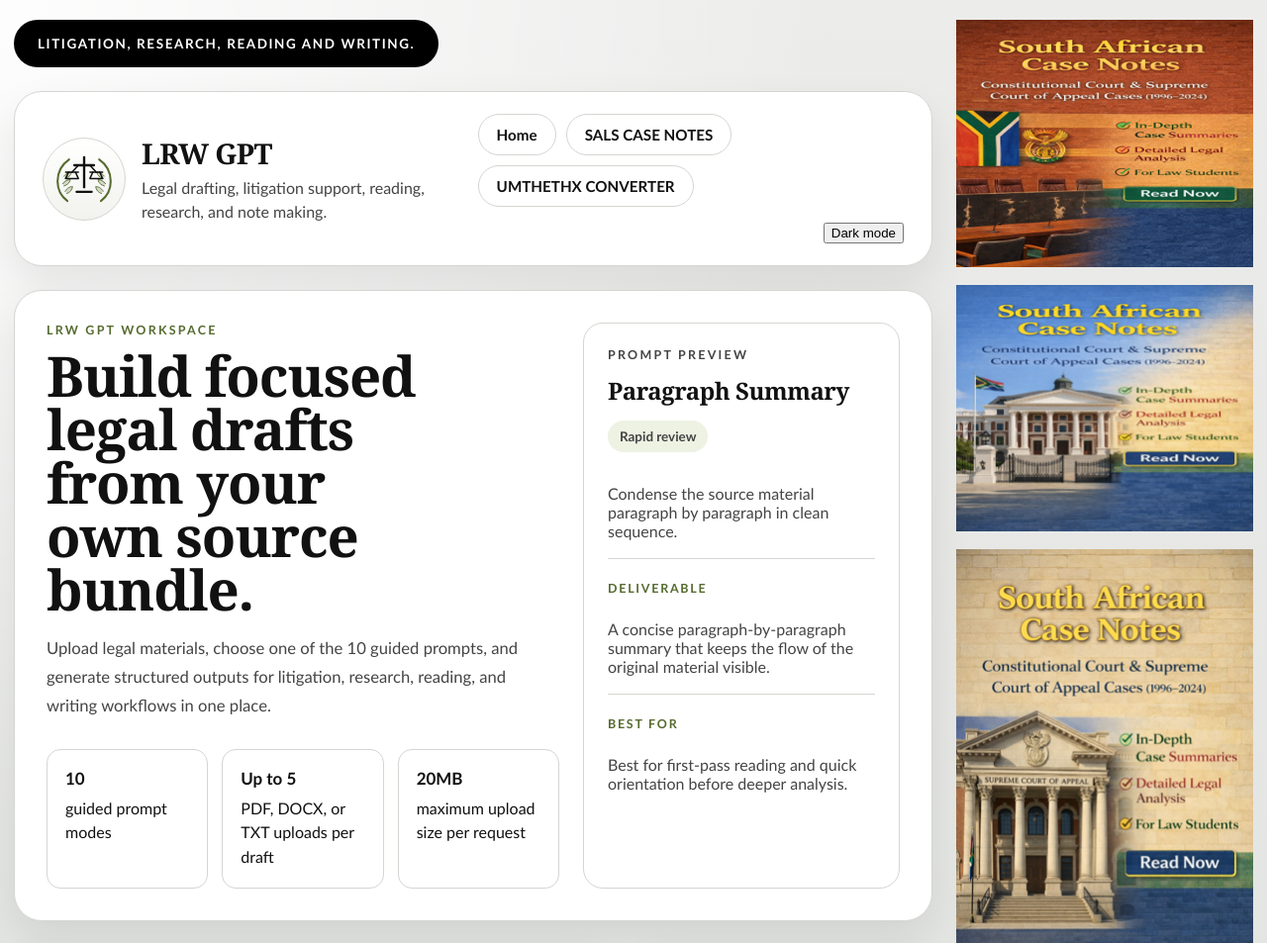
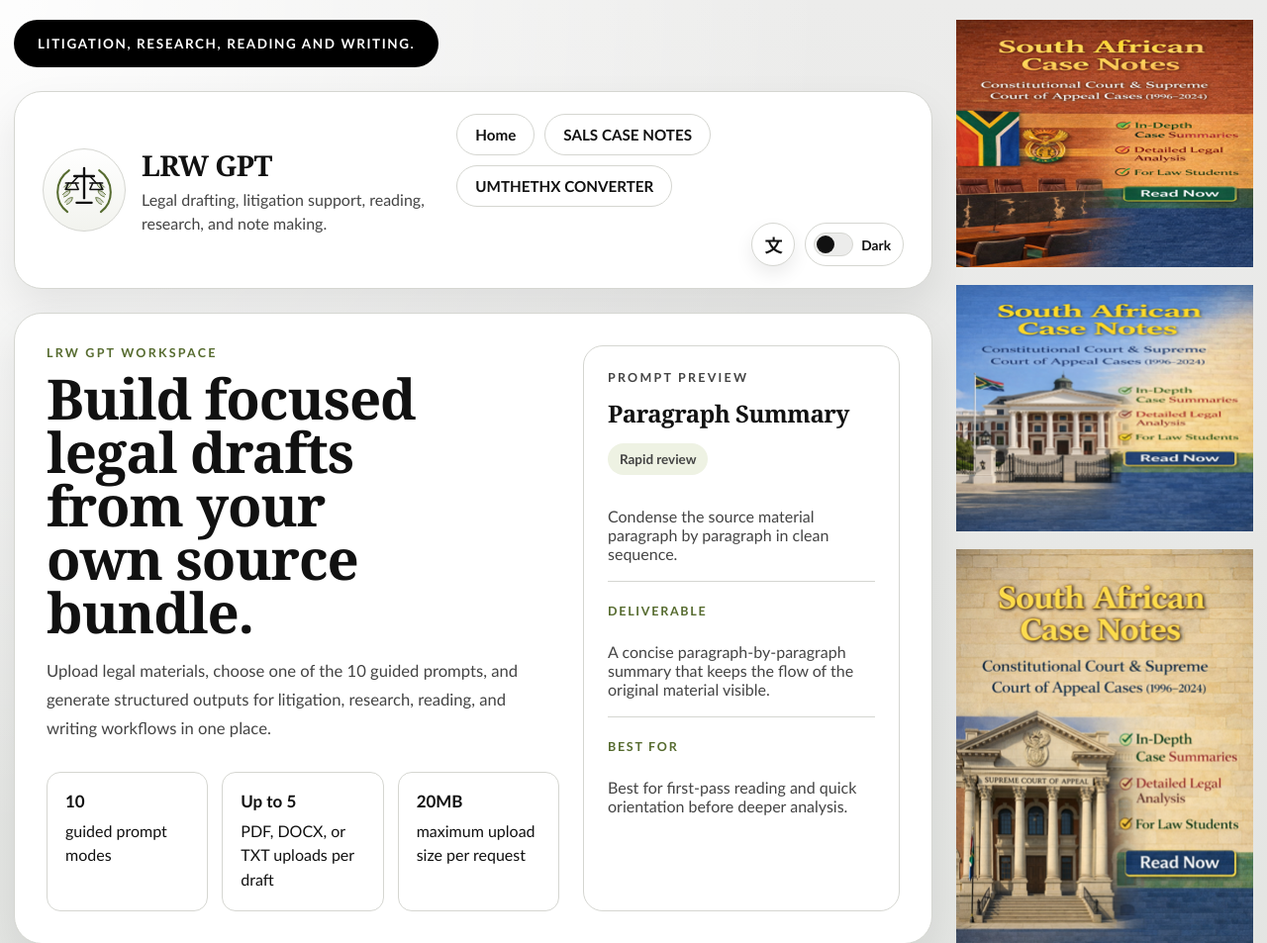
Before and after one commit to jakin250/LRWGPT-Notemaker, a Flask app: page / in a window 1280 px wide. Shown: the top 953 px of the page at 99% size. Run offline with Flask 3, Linux system fonts and the light colour scheme.

Commit message:
Refine header controls with toggle theme switch and round translate button

```diff
--- a/app/static/app.js
+++ b/app/static/app.js
@@ -11,6 +11,7 @@ const copyResultButton = document.getElementById("copyResultButton");
 const draftResult = document.getElementById("draftResult");
 const maxFiles = fileInput ? Number(fileInput.dataset.maxFiles || "0") : 0;
 const themeToggle = document.getElementById("themeToggle");
+const themeToggleText = themeToggle?.querySelector(".theme-toggle-text");
 
 function applyTheme(theme) {
     document.body.dataset.theme = theme;
@@ -18,8 +19,12 @@ function applyTheme(theme) {
 
     if (themeToggle) {
         const isDark = theme === "dark";
-        themeToggle.textContent = isDark ? "Light mode" : "Dark mode";
+        themeToggle.setAttribute("aria-checked", String(isDark));
         themeToggle.setAttribute("aria-label", isDark ? "Switch to light mode" : "Switch to dark mode");
+
+        if (themeToggleText) {
+            themeToggleText.textContent = isDark ? "Light" : "Dark";
+        }
     }
 }
 
@@ -38,6 +43,17 @@ function initializeTranslateWidget() {
         return;
     }
 
+    const markTranslateReady = () => {
+        const combo = translateRoot.querySelector(".goog-te-combo");
+
+        if (!combo) {
+            window.setTimeout(markTranslateReady, 120);
+            return;
+        }
+
+        translateRoot.classList.add("is-ready");
+    };
+
     window.googleTranslateElementInit = () => {
         if (!window.google?.translate?.TranslateElement) {
             return;
@@ -48,6 +64,8 @@ function initializeTranslateWidget() {
             includedLanguages: "af,ar,de,en,es,fr,hi,it,ja,ko,nl,pt,ru,sw,tr,ur,vi,zh-CN,zh-TW,ig,yo,xh,ss,nr,tn,st,nso,ts,ve,zu",
             autoDisplay: false,
         }, "google_translate_element");
+
+        markTranslateReady();
     };
 
     const script = document.createElement("script");
--- a/app/static/styles.css
+++ b/app/static/styles.css
@@ -211,36 +211,38 @@ a {
 }
 
 .translate-widget-shell {
-    display: inline-flex;
-    align-items: center;
-    gap: 0;
-    padding: 0;
-    border: 0;
-    border-radius: 0;
-    background: transparent;
+    position: relative;
+    width: 44px;
+    height: 44px;
+    border-radius: 50%;
+    border: 1px solid var(--line);
+    background: #ffffff;
+    box-shadow: 0 8px 18px rgba(17, 17, 17, 0.08);
+    overflow: hidden;
 }
 
-.utility-label {
+.translate-widget-shell::before {
+    content: "文";
     position: absolute;
-    width: 1px;
-    height: 1px;
-    padding: 0;
-    margin: -1px;
-    overflow: hidden;
-    clip: rect(0, 0, 0, 0);
-    white-space: nowrap;
-    border: 0;
+    inset: 0;
+    display: grid;
+    place-items: center;
+    font-size: 1.1rem;
+    font-weight: 700;
+    color: var(--ink);
+    pointer-events: none;
 }
 
 #google_translate_element {
-    min-width: min(100%, 220px);
+    width: 100%;
+    height: 100%;
 }
 
 #google_translate_element .goog-te-gadget {
-    color: var(--ink-soft) !important;
-    font-family: inherit !important;
-    font-size: 0.92rem !important;
-    line-height: 1 !important;
+    position: relative;
+    width: 100%;
+    height: 100%;
+    font-size: 0 !important;
 }
 
 #google_translate_element .goog-logo-link,
@@ -249,28 +251,69 @@ a {
 }
 
 #google_translate_element .goog-te-combo {
-    width: 220px;
-    max-width: 100%;
-    min-height: 2.75rem;
-    padding: 0.7rem 2.4rem 0.7rem 0.95rem;
-    border: 1px solid var(--line) !important;
-    border-radius: 999px;
-    background: var(--surface-strong);
-    color: var(--ink);
-    font: inherit;
-    font-weight: 700;
-    box-shadow: none;
-    appearance: none;
-    -webkit-appearance: none;
-    background-image: linear-gradient(45deg, transparent 50%, currentColor 50%), linear-gradient(135deg, currentColor 50%, transparent 50%);
-    background-position: calc(100% - 18px) calc(50% - 2px), calc(100% - 12px) calc(50% - 2px);
-    background-size: 6px 6px, 6px 6px;
-    background-repeat: no-repeat;
+    position: absolute;
+    inset: 0;
+    width: 100%;
+    height: 100%;
+    opacity: 0;
+    cursor: pointer;
+    border: 0 !important;
 }
 
 #google_translate_element .goog-te-combo:focus {
-    outline: 3px solid rgba(13, 107, 82, 0.12);
-    border-color: rgba(13, 107, 82, 0.5) !important;
+    opacity: 1;
+    background: #ffffff;
+    color: var(--ink);
+    font-size: 0.9rem;
+    border-radius: 14px;
+    padding: 10px;
+    border: 1px solid var(--line) !important;
+}
+
+.theme-toggle {
+    display: inline-flex;
+    align-items: center;
+    gap: 8px;
+    min-height: 44px;
+    padding: 6px 12px 6px 8px;
+    border-radius: 999px;
+    border: 1px solid var(--line);
+    background: #ffffff;
+    color: var(--ink);
+    font: inherit;
+    font-size: 0.86rem;
+    font-weight: 700;
+    cursor: pointer;
+}
+
+.theme-toggle-track {
+    position: relative;
+    width: 40px;
+    height: 24px;
+    border-radius: 999px;
+    border: 1px solid var(--line);
+    background: #ececeb;
+}
+
+.theme-toggle-thumb {
+    position: absolute;
+    top: 2px;
+    left: 2px;
+    width: 18px;
+    height: 18px;
+    border-radius: 50%;
+    background: #111111;
+    transition: transform 160ms ease;
+}
+
+.theme-toggle[aria-checked="true"] .theme-toggle-thumb {
+    transform: translateX(16px);
+    background: #ffffff;
+}
+
+.theme-toggle[aria-checked="true"] .theme-toggle-track {
+    background: #111111;
+    border-color: #111111;
 }
 
 .site-nav a {
@@ -643,12 +686,21 @@ body[data-theme="dark"] input[type="text"] {
 
 body[data-theme="dark"] .primary-button,
 body[data-theme="dark"] .secondary-button,
-body[data-theme="dark"] .theme-toggle,
-body[data-theme="dark"] #google_translate_element .goog-te-combo {
+body[data-theme="dark"] .theme-toggle {
     background: #ffffff !important;
     color: #000000 !important;
     border: 1px solid #ffffff !important;
     box-shadow: none;
+}
+
+
+body[data-theme="dark"] .translate-widget-shell {
+    background: #ffffff;
+    border-color: #ffffff;
+}
+
+body[data-theme="dark"] .translate-widget-shell::before {
+    color: #000000;
 }
 
 body[data-theme="dark"] .primary-button:hover,
--- a/app/templates/index.html
+++ b/app/templates/index.html
@@ -61,11 +61,15 @@
                             <a href="https://www.umthethx.online/">UMTHETHX CONVERTER</a>
                         </nav>
                         <div class="utility-controls">
-                            <div class="translate-widget-shell">
-                                <span class="utility-label">Translate</span>
+                            <div class="translate-widget-shell" aria-label="Translate page">
                                 <div id="google_translate_element"></div>
                             </div>
-                            <button class="theme-toggle" id="themeToggle" type="button" aria-label="Switch to dark mode">Dark mode</button>
+                            <button class="theme-toggle" id="themeToggle" type="button" role="switch" aria-checked="false" aria-label="Toggle dark mode">
+                                <span class="theme-toggle-track" aria-hidden="true">
+                                    <span class="theme-toggle-thumb"></span>
+                                </span>
+                                <span class="theme-toggle-text">Dark</span>
+                            </button>
                         </div>
                     </div>
                 </div>
```
